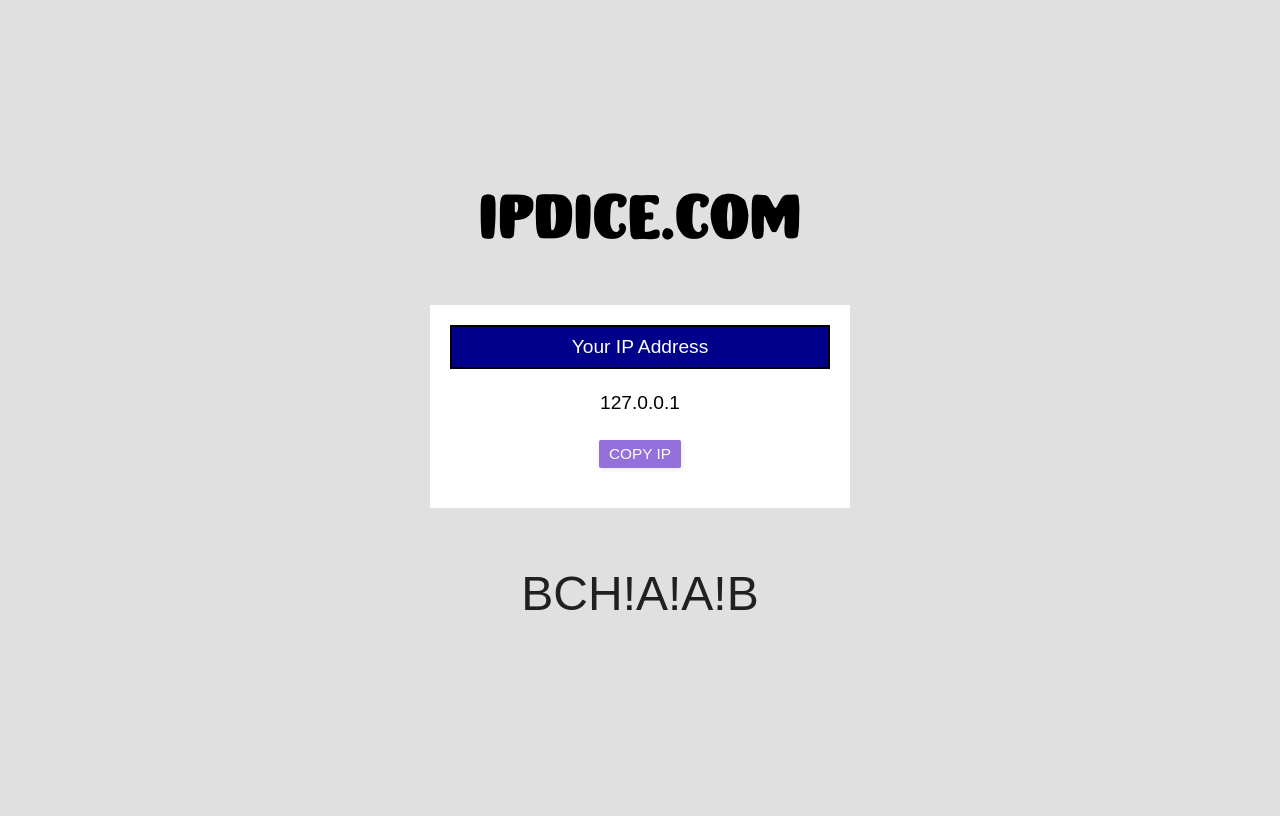
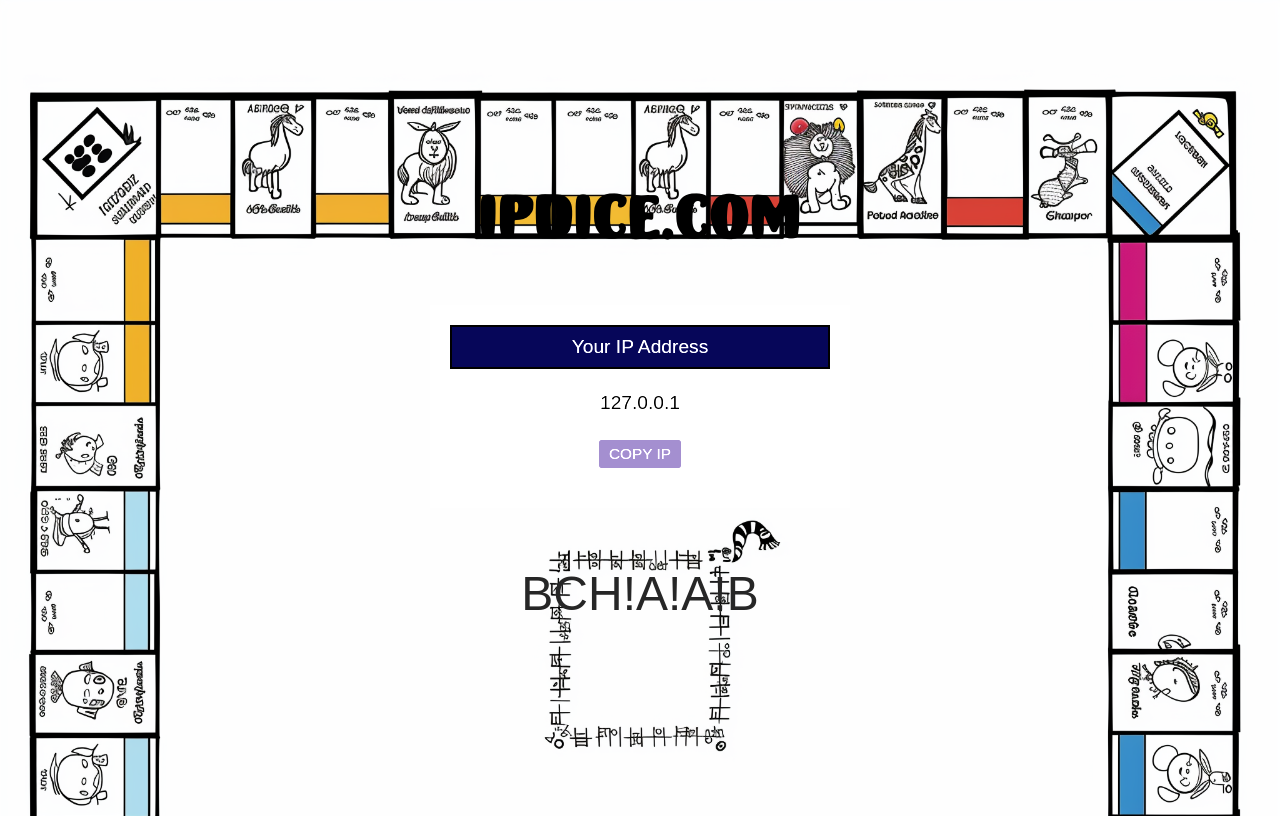
Before and after one commit to doritoes/ipdice.com, a PHP site: page / in a window 1280 px wide. Run offline with PHP 8.4, Linux system fonts and the light colour scheme; some web fonts are replaced.

Commit message:
Update main.css

```diff
--- a/app/static/styles/main.css
+++ b/app/static/styles/main.css
@@ -10,6 +10,9 @@
 body {
   font-family: Arial, sans-serif;
   background-color: #E0E0E0;
+  background-image: url('/static/images/background1.png');
+  background-size: cover; /* Or contain, depending on desired fit */
+  filter: grayscale(50%) brightness(120%); /* Adjust values as needed */
   color: #FFFFFF;
   text-align: center;
   display: flex;
```
